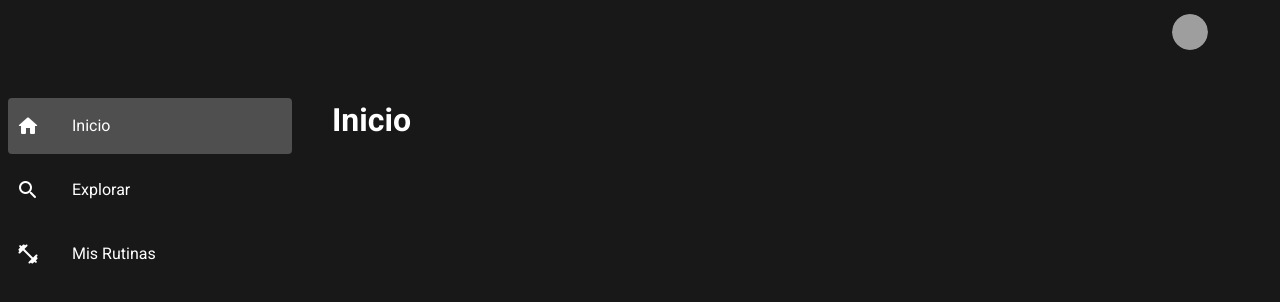
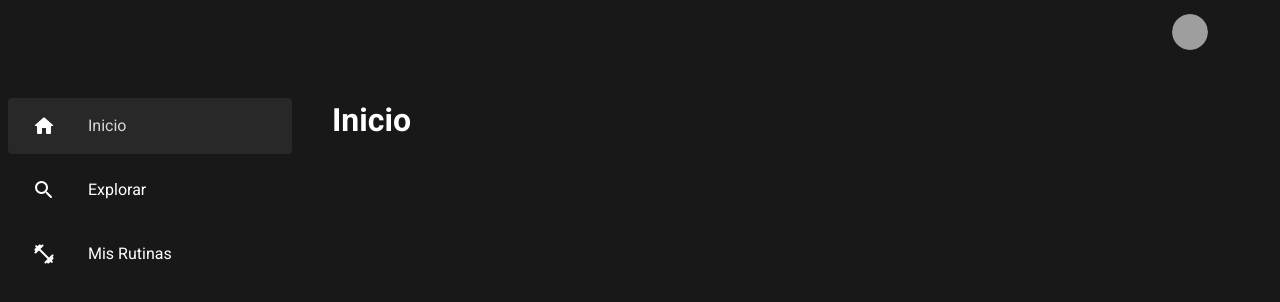
Before and after one commit to elianparedes/moovim, a Vue app: page / in a window 1280 px wide. Shown: the top 302 px of the page. Built offline with nearby package versions, Linux system fonts and the light colour scheme; grey boxes are pictures that could not be loaded.

Commit message:
fix: navigation drawer items styling

```diff
--- a/src/App.vue
+++ b/src/App.vue
@@ -3,12 +3,15 @@
     <v-navigation-drawer app color="transparent" floating width="300px">
       <v-spacer style="height: 90px"></v-spacer>
       <v-list nav>
+        <v-list-item-group>
           <v-list-item
+            style="padding-left: 24px"
             v-for="item in items"
             :key="item.title"
             link
             :ripple="false"
             :to="item.link"
+            flat
           >
             <v-list-item-icon>
               <v-icon class="material-icons-round">{{ item.icon }}</v-icon>
@@ -18,6 +21,7 @@
               <v-list-item-title>{{ item.title }}</v-list-item-title>
             </v-list-item-content>
           </v-list-item>
+        </v-list-item-group>
       </v-list>
     </v-navigation-drawer>
     <v-app-bar app color="transparent" class="pl-4 pr-14" flat>
@@ -51,7 +55,7 @@ export default {
 };
 </script>
 
-<style lang="scss">
+<style lang="scss" scoped>
 ::-webkit-scrollbar-corner {
   background-color: transparent;
 }
@@ -64,4 +68,9 @@ export default {
   border-radius: 8px;
   background-clip: padding-box;
 }
+
+.v-list-item--link:before {
+  border-radius: 20px;
+  background-color: #5b5b5b;
+}
 </style>
```
Lines whose indentation alone changed are shown as unchanged.
